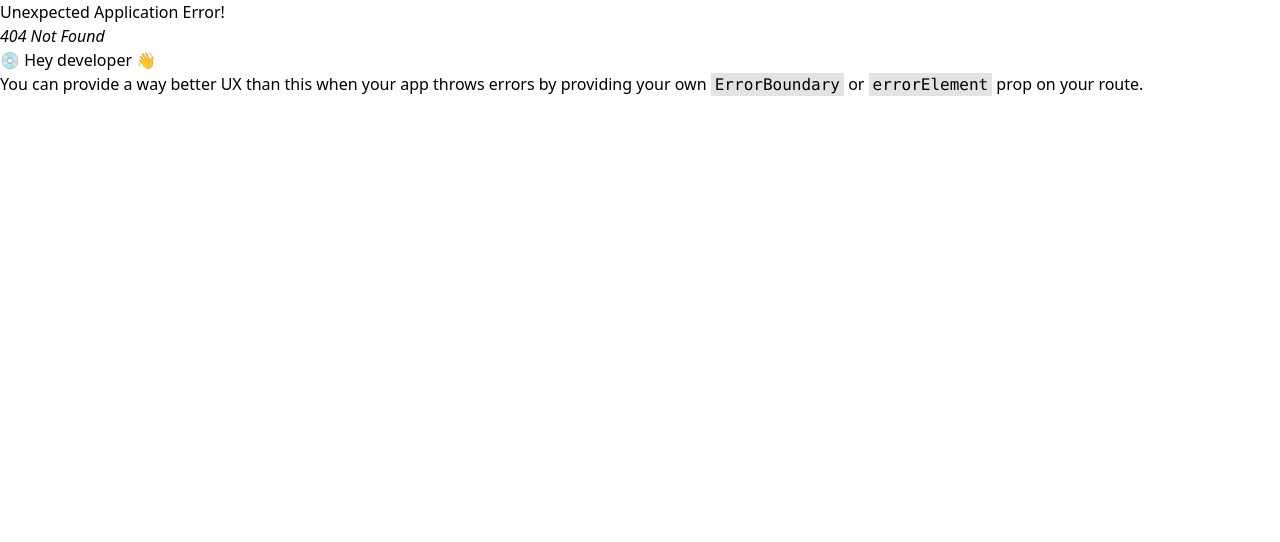
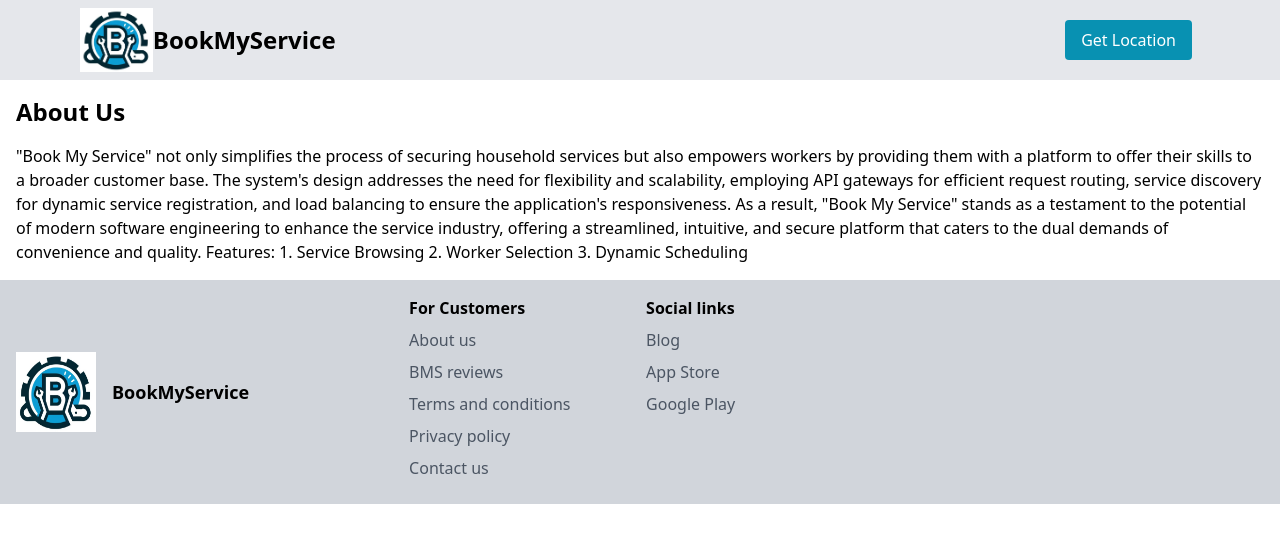
Before and after one commit to ayushkr08/frontend_bookmyservice, a React (Create React App) app: page /about in a window 1280 px wide. Before the commit this address had no page. Shown: the top 542 px of the page. Built offline with nearby package versions, Linux system fonts and the light colour scheme.

Commit message:
added payment page and footer links

```diff
--- /dev/null
+++ b/src/Components/AboutUs.js
@@ -0,0 +1,16 @@
+import React from 'react';
+
+const AboutUs = () => {
+    return (
+        <div className="p-4">
+            <h1 className="text-2xl font-bold mb-4">About Us</h1>
+            <p>"Book My Service" not only simplifies the process of securing household services but also empowers workers by providing them with a platform to offer their skills to a broader customer base. The system's design addresses the need for flexibility and scalability, employing API gateways for efficient request routing, service discovery for dynamic service registration, and load balancing to ensure the application's responsiveness.
+                As a result, "Book My Service" stands as a testament to the potential of modern software engineering to enhance the service industry, offering a streamlined, intuitive, and secure platform that caters to the dual demands of convenience and quality.
+
+                Features: 1. Service Browsing 2. Worker Selection 3. Dynamic Scheduling
+            </p>
+        </div>
+    );
+};
+
+export default AboutUs;
--- /dev/null
+++ b/src/Components/BMSReviews.js
@@ -0,0 +1,12 @@
+import React from 'react';
+
+const BMSReviews = () => {
+    return (
+        <div className="p-4">
+            <h1 className="text-2xl font-bold mb-4">BMS Reviews</h1>
+            <p>This is the BMS Reviews page.</p>
+        </div>
+    );
+};
+
+export default BMSReviews;
--- a/src/Components/Footer.js
+++ b/src/Components/Footer.js
@@ -14,12 +14,12 @@ const Footer = () => {
                     <h1 className="text-base font-semibold mb-2 text-black">For Customers</h1>
                     <ul className="list-none pl-0">
                         <li className="mb-2">
-                            <Link to="#" className="text-gray-600 hover:underline">
+                            <Link to="/about" className="text-gray-600 hover:underline">
                                 About us
                             </Link>
                         </li>
                         <li className="mb-2">
-                            <Link to="#" className="text-gray-600 hover:underline">
+                            <Link to="/reviews" className="text-gray-600 hover:underline">
                                 BMS reviews
                             </Link>
                         </li>
@@ -44,17 +44,17 @@ const Footer = () => {
                     <h1 className="text-base font-semibold mb-2 text-black">Social links</h1>
                     <ul className="list-none pl-0">
                         <li className="mb-2">
-                            <Link to="#" className="text-gray-600 hover:underline">
+                            <Link to="https://medium.com/" className="text-gray-600 hover:underline">
                                 Blog
                             </Link>
                         </li>
                         <li className="mb-2">
-                            <Link to="#" className="text-gray-600 hover:underline">
+                            <Link to="https://www.apple.com/in/app-store/" className="text-gray-600 hover:underline">
                                 App Store
                             </Link>
                         </li>
                         <li className="mb-2">
-                            <Link to="#" className="text-gray-600 hover:underline">
+                            <Link to="https://play.google.com/store/apps" className="text-gray-600 hover:underline">
                                 Google Play
                             </Link>
                         </li>
--- a/src/Components/PaymentPage.js
+++ b/src/Components/PaymentPage.js
@@ -1,44 +1,45 @@
-// PaymentPage.js
 import React from 'react';
-import { loadStripe } from '@stripe/stripe-js';
 import { useLocation } from 'react-router-dom';
-
-// Replace with your actual Stripe public key
-const stripePromise = loadStripe('pk_test_51PKZTNSI0MgMJZBHD6bklmMy6Z6U7XzwwMaJUF61jh0IrWs3tQsBd5MIVrKFS20SC38duz04CRk2z57JDnoqxQ8H00H17WWG2r');
 
 const PaymentPage = () => {
     const location = useLocation();
-    const amount = location.state?.amount || 0;
-
-    const handleClick = async () => {
-        const stripe = await stripePromise;
-
-        const { error } = await stripe.redirectToCheckout({
-            lineItems: [{
-                price: 'price_1HgG2YD5PErBzWgr43D0lscR', // Replace with your actual price ID from Stripe
-                quantity: 1,
-            }],
-            mode: 'payment',
-            successUrl: window.location.origin + '/success',
-            cancelUrl: window.location.origin + '/cancel',
-        });
-
-        if (error) {
-            console.error('Error:', error);
-        }
-    };
+    const amountToPay = location.state?.amount || 0;
 
     return (
         <div className="min-h-screen bg-gray-100 flex flex-col items-center py-12 px-4">
             <div className="bg-white shadow-md rounded-lg p-6 w-full max-w-md">
-                <h2 className="text-2xl font-bold text-green-500 mb-4 text-center">Complete Your Payment</h2>
-                <button
-                    role="link"
-                    onClick={handleClick}
-                    className="mt-4 w-full px-4 py-2 text-white bg-blue-500 rounded-md hover:bg-blue-700"
-                >
-                    Pay Now
-                </button>
+                <h2 className="text-2xl font-bold text-gray-800 mb-4 text-center">Select payment method</h2>
+                <p className="text-center text-gray-600 mb-4">Amount to pay: ₹{amountToPay.toFixed(2)}</p>
+                <div className="space-y-4">
+                    <div className="flex justify-between items-center p-4 border border-gray-300 rounded-lg">
+                        <span className="text-gray-700">Debit or Credit card</span>
+                        <span className="text-blue-500 hover:underline cursor-pointer">Add a card</span>
+                    </div>
+                    <div className="flex justify-between items-center p-4 border border-gray-300 rounded-lg">
+                        <span className="text-gray-700">UPI</span>
+                        <span className="text-blue-500 hover:underline cursor-pointer">Pay via another UPI ID</span>
+                    </div>
+                    <div className="flex justify-between items-center p-4 border border-gray-300 rounded-lg">
+                        <span className="text-gray-700">Wallet</span>
+                        <span className="text-blue-500 hover:underline cursor-pointer">Paytm Payments Bank Wallet</span>
+                    </div>
+                    <div className="flex justify-between items-center p-4 border border-gray-300 rounded-lg">
+                        <span className="text-gray-700">Netbanking</span>
+                        <span className="text-blue-500 hover:underline cursor-pointer">See all banks</span>
+                    </div>
+                    <div className="flex flex-col space-y-2 p-4 border border-gray-300 rounded-lg">
+                        <div className="flex justify-between items-center">
+                            <span className="text-gray-700">Pay after service</span>
+                        </div>
+                        <div className="flex justify-between items-center">
+                            <span className="text-gray-700">Pay online after service</span>
+                        </div>
+                        <div className="flex justify-between items-center">
+                            <span className="text-gray-700">Pay with cash after service</span>
+                            <span className="text-gray-500">No insurance on cash payment</span>
+                        </div>
+                    </div>
+                </div>
             </div>
         </div>
     );
--- a/src/Components/WorkerCard.js
+++ b/src/Components/WorkerCard.js
@@ -35,7 +35,7 @@ const WorkerCard = (props) => {
           Book now
         </button> */}
         <Link
-          to="/payment"
+          to="/payment-confirmation"
           state={{ bookingDate: props.data.date, bookingAmount: props.data.price }} // Pass booking details as state
           className="box-border bg-gray-300 py-2 px-4 rounded-lg text-xl text-center w-full md:w-auto"
         >
```
Also changed, not shown: src/App.js (+14 -0 lines).
